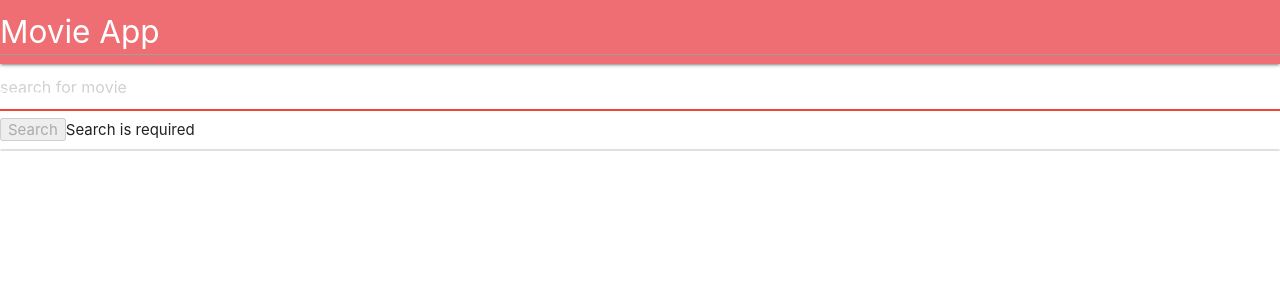
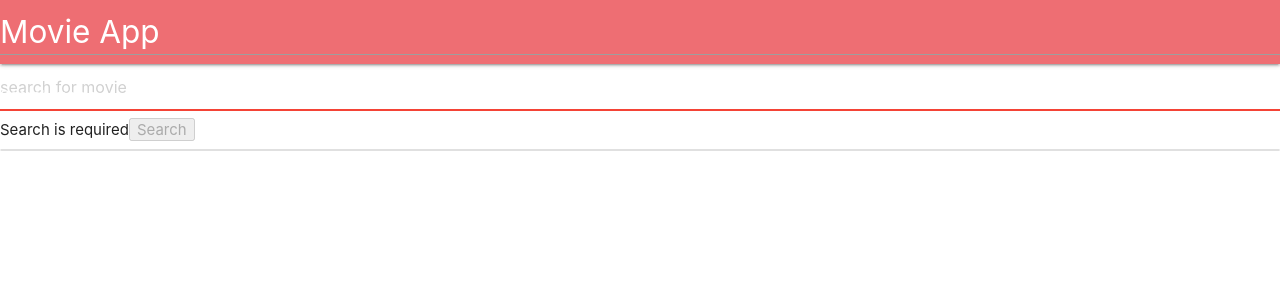
Before and after one commit to thomasengels/angular-vdab, an Angular app: page /movies/add in a window 1280 px wide. Shown: the top 300 px of the page. Built offline with nearby package versions, Linux system fonts and the light colour scheme.

Commit message:
validation

```diff
--- a/src/app/movies-add/movies-add.component.html
+++ b/src/app/movies-add/movies-add.component.html
@@ -1,10 +1,11 @@
 <form #searchForm="ngForm" (ngSubmit)="searchMovie(searchForm.value)" novalidate>
     <input #title="ngModel" [ngClass]="searchForm.invalid && searchForm.pristine && searchForm.untouched ? 'invalid' : ''" type="text" placeholder="search for movie" name="title" required minlength="2" ngModel>
-    <button type="submit" [disabled]="searchForm.invalid">Search</button>
+
     <ng-container *ngIf="title.invalid">
         <span *ngIf="title.errors?.required">Search is required</span>
         <span *ngIf="title.errors?.minlength">Search has a min length of 2 (current length is {{title.errors.minlength.actualLength}})</span>
     </ng-container>
+    <button type="submit" [disabled]="searchForm.invalid">Search</button>
 </form>
 
 <ul class="collection " #list>
```
